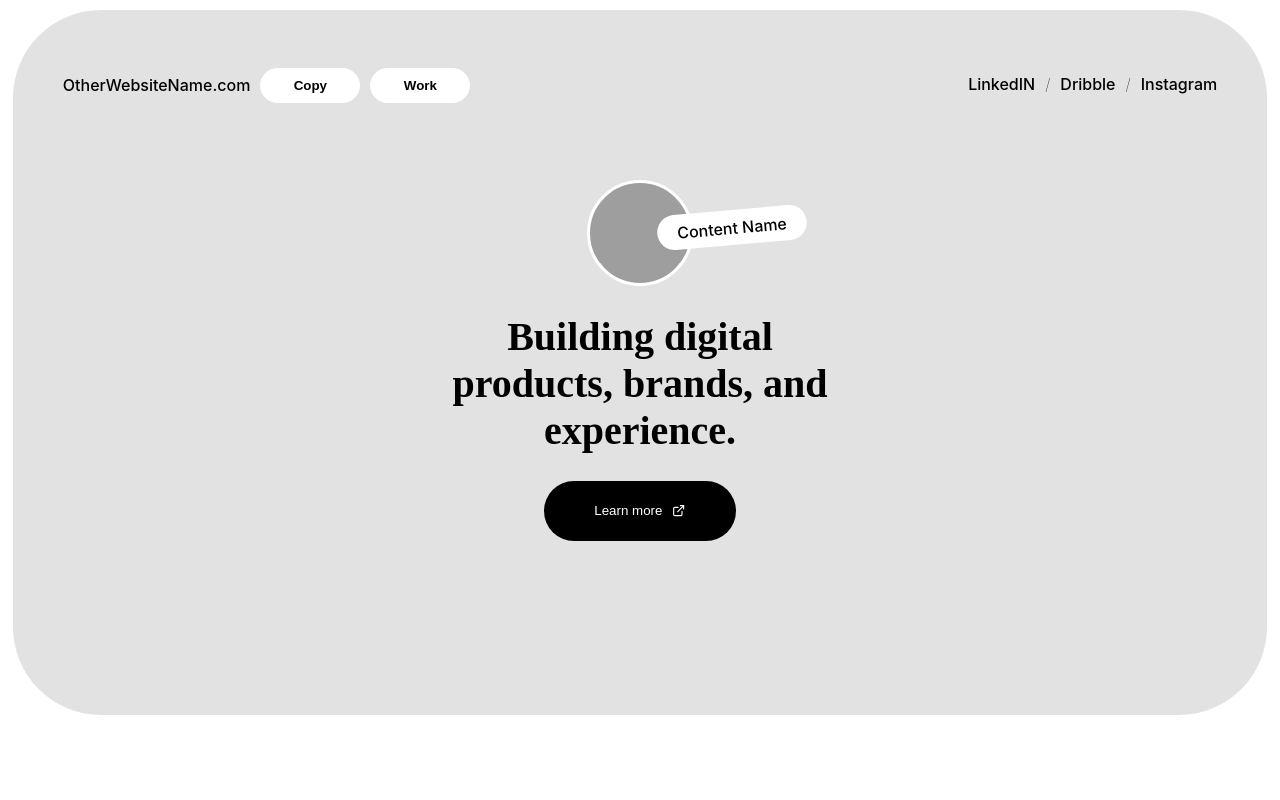
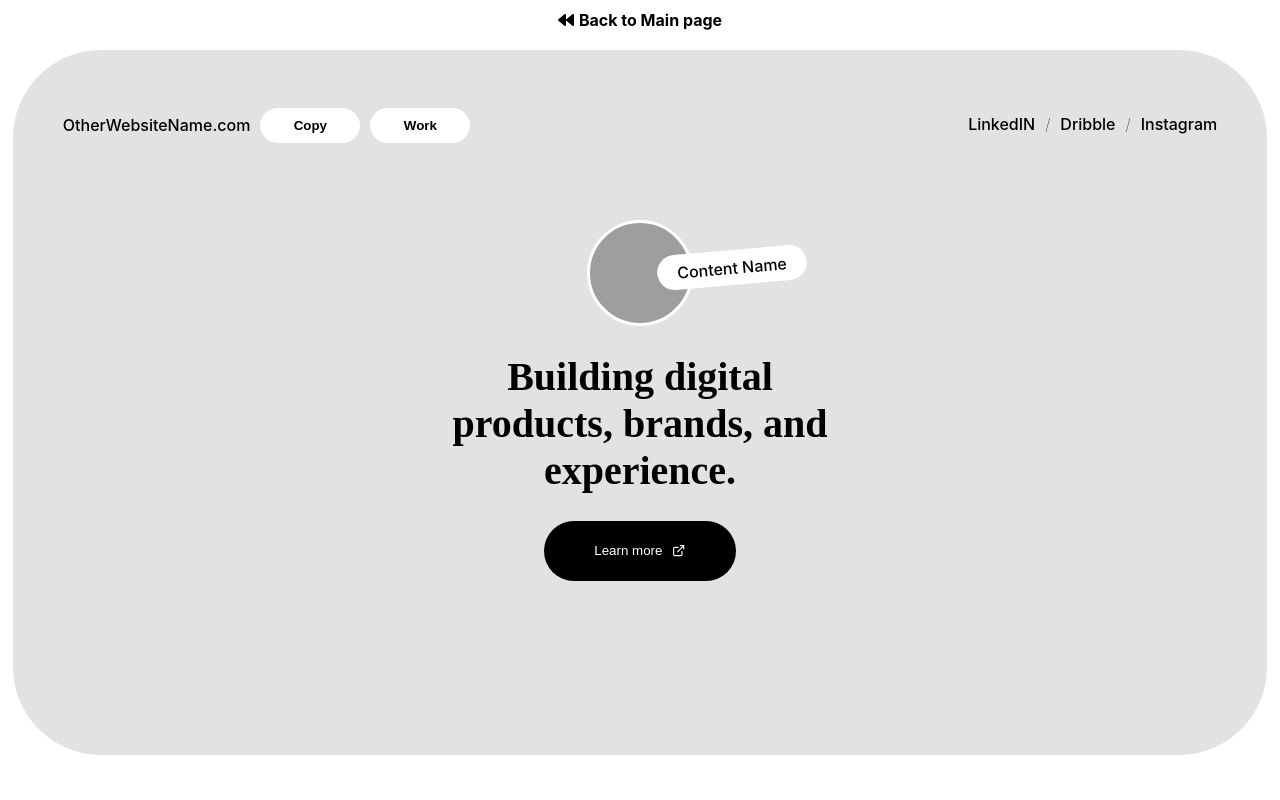
Before and after one commit to A-bdallah-mohamed/CodeCraft-DEMO, a React (Create React App) app: page /website1 in a window 1280 px wide. Shown: the top 800 px of the page. Built offline with nearby package versions, Linux system fonts and the light colour scheme; grey boxes are pictures that could not be loaded; a web font is replaced by a local one.

Commit message:
back button added

```diff
--- a/src/websites/website1/website1.css
+++ b/src/websites/website1/website1.css
@@ -6,10 +6,10 @@
 max-width: 100vw;
   width: auto;
   overflow-x: hidden;
+  flex-direction: column;
 }
 .container{
 max-width: 100vw;
-
 }
 .website1{
 max-width: 100vw;
@@ -332,3 +332,35 @@ h5,p{
   width: 90%;
   font-weight: 500;
 }
+.goback{
+  width: 95%;
+  margin-top: 10px;
+  max-width: 97vw;
+  max-width: 1380px;
+  margin-bottom: 10px;
+}
+.iconntext{
+  font-weight: bold;
+  display: flex;
+  align-items: center;
+  gap: 5px;
+  justify-content: center;
+}
+.iconntext:hover{
+  cursor: pointer;
+}
+.iconntext:hover .backicon{
+  transform: translateX(-20px);
+  transition: all ease 0.5s;
+}
+p{
+  transition: all ease 0.5s;
+  z-index: 10;
+}
+.iconntext:hover p{
+  transform: rotate(3deg);
+  transition: all ease 0.5s;
+}
+.backicon{
+  transition: all ease 0.5s;
+}
--- a/src/websites/website1/website1.jsx
+++ b/src/websites/website1/website1.jsx
@@ -6,10 +6,19 @@ import { MdOutlineArtTrack } from "react-icons/md";
 import { MdDeveloperBoard } from "react-icons/md";
 import { LiaHandshake } from "react-icons/lia";
 import './website1.css';
-
+import { FaBackward } from "react-icons/fa";
+import { Link } from 'react-router-dom';
 export default function Website1() {
   return (
+
 <div className='website1container'>
+ <div className='goback'>
+  <div className='iconntext'>
+    <Link to='/' className='iconntext'>
+  <FaBackward className='backicon'/> <p> Back to Main page </p>
+  </Link>
+  </div>
+ </div>
     <div className='website1'>
     <div className='homepage'>
       <header>
```
